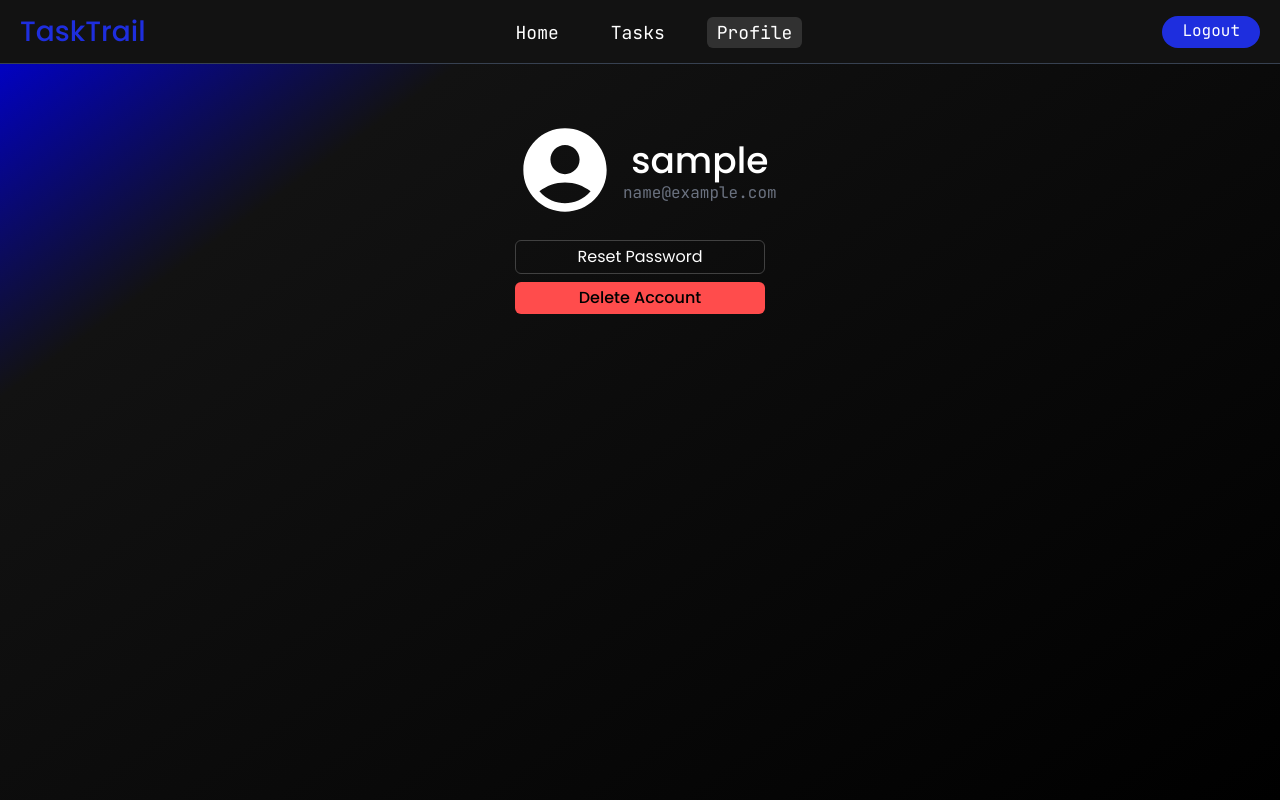
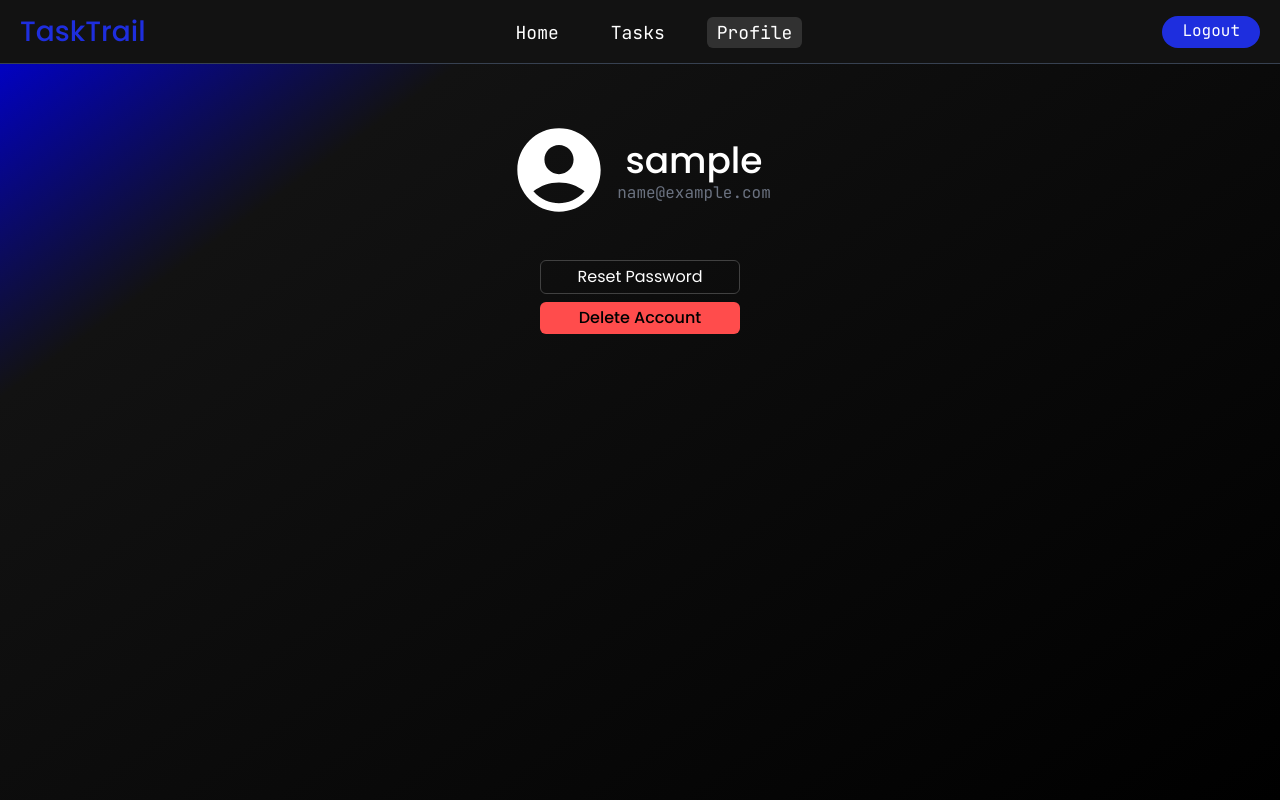
Before and after one commit to subodhsingh2004/TaskTrail, a React (Vite) app in the folder frontend/: page /profile/1 in a window 1280 px wide. Built offline with nearby package versions, Linux system fonts and the light colour scheme; sample sign-in values are in the browser's storage.

Commit message:
changed profile section

```diff
--- a/frontend/src/pages/Profile.jsx
+++ b/frontend/src/pages/Profile.jsx
@@ -10,22 +10,24 @@ function Profile() {
         <>
             <div className='h-screen pt-[15vh] w-full bg-gradient1 flex items-start justify-center'>
 
-                <div className='flex flex-col w-[250px] space-y-5'>
+                <div className='flex flex-col w-auto space-y-10'>
                     <div>
-                        <div className='flex w-full justify-between items-center space-x-2'>
+                        <div className='flex flex-col sm:flex-row w-full justify-between items-center space-x-2'>
                             <AccountCircleIcon sx={{ color: "#fff", fontSize: "100px", margin: 0 }} />
                             <div className='leading-tight w-full flex flex-col items-center'>
-                                <h1 className='text-white text-center font-[poppins] font-medium text-[30px] sm:text-[36px] text-clip'>{userInfo?.username}</h1>
-                                <h3 className='font-jetbrains text-gray-500'>{userInfo?.email}</h3>
+                                <h1 className='text-white text-center font-[poppins] font-medium text-[30px] sm:text-[36px] text-clip'>{userInfo.username}</h1>
+                                <h3 className='font-jetbrains text-gray-500'>{userInfo.email}</h3>
                             </div>
                         </div>
                     </div>
 
-                    <div className='w-full space-y-2'>
-                        <ul className='w-full flex'>
-                            <li className='text-white text-center w-full font-[poppins] border border-1 border-[#414141] hover:bg-[#313131] cursor-pointer rounded-md py-1'><NavLink to={'/reset-password'}>Reset Password</NavLink></li>
-                        </ul>
-                        <button className='bg-[#ff4c4c] py-1 rounded-md font-[poppins] font-medium w-full'>Delete Account</button>
+                    <div className='w-full flex flex-col items-center space-y-2'>
+                        <div className='w-[200px] space-y-2'>
+                            <ul className='flex'>
+                                <li className='text-white text-center w-full font-[poppins] border border-1 border-[#414141] hover:bg-[#313131] cursor-pointer rounded-md py-1'><NavLink to={'/reset-password'}>Reset Password</NavLink></li>
+                            </ul>
+                            <button className='bg-[#ff4c4c] py-1 rounded-md font-[poppins] font-medium w-[200px]'>Delete Account</button>
+                        </div>
                     </div>
 
                 </div>
--- a/frontend/src/pages/Signup.jsx
+++ b/frontend/src/pages/Signup.jsx
@@ -56,7 +56,7 @@ function Signup() {
         toast.success(otpResponse.data.message)
         setLoader(false)
         navigate("/")
-        dispatch(login(otpResponse.data))
+        dispatch(login(otpResponse.data.data))
       }
     } catch (error) {
       toast.error(error.response.data.error)
```
